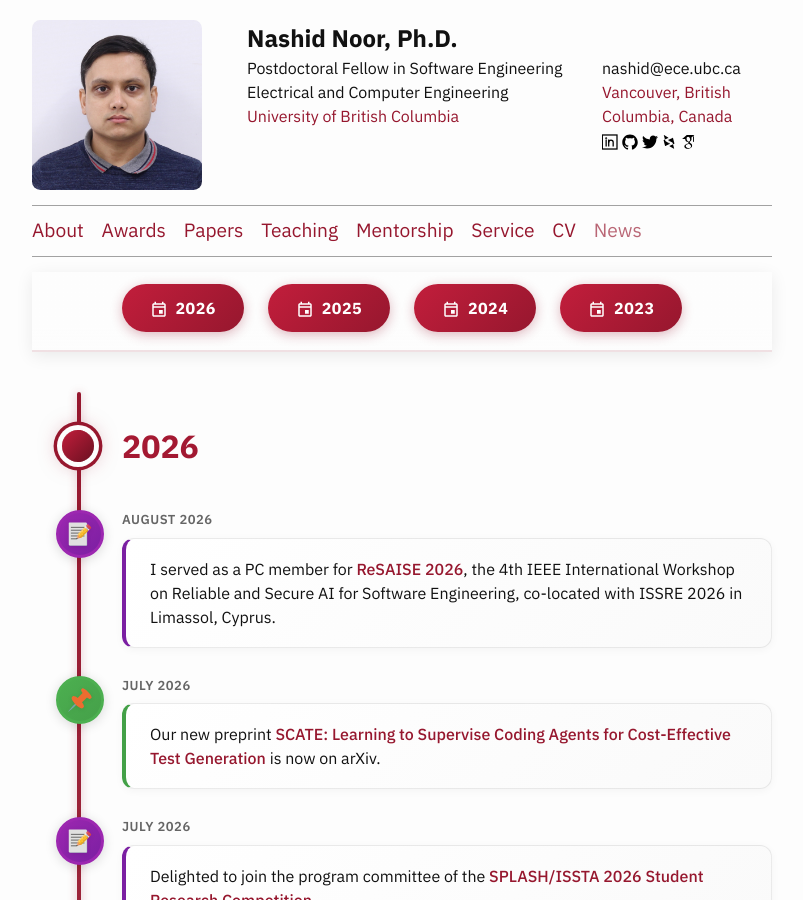
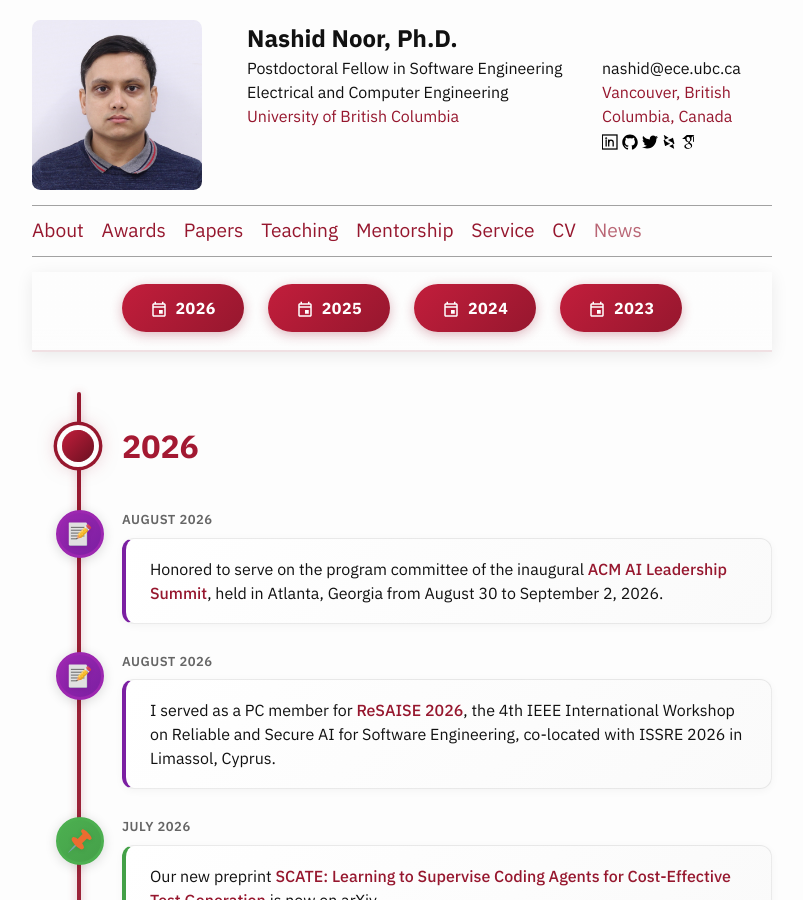
Before and after one commit to nashid/nashid.github.io, a Jekyll site: the page built from nav/news.md, in a window 1280 px wide and 900 px high. Shown: the whole window, without its empty margins (238-1041 px from the left). Built offline with Jekyll 4.4.1, drawn with Linux system fonts in a browser that asks for light colours; the list of posts is cut into pages by our own code.

Commit message:
Add ACM AI Leadership Summit 2026 PC role to services and news

```diff
--- a/_data/services.yml
+++ b/_data/services.yml
@@ -94,6 +94,11 @@
   role: PC Member
   year: 2026
   website: https://resaise.github.io/2026/html/committee.html
+
+- name: ACM AI Leadership Summit 2026
+  role: PC Member
+  year: 2026
+  website: https://aisummit.acm.org/
 
 # 2025
 - name:  Empirical Software Engineering (EMSE)
--- a/nav/news.md
+++ b/nav/news.md
@@ -17,6 +17,16 @@
 <div class="timeline">
 
 <div class="timeline-year" id="year-2026">2026</div>
+
+<div class="timeline-item service">
+  <div class="timeline-icon">
+    <img src="{{ "/resources/images/icon-memo.svg" | prepend: site.baseurl }}" alt="PC">
+  </div>
+  <div class="timeline-date">August 2026</div>
+  <div class="timeline-content">
+    Honored to serve on the program committee of the inaugural <a href="https://aisummit.acm.org/">ACM AI Leadership Summit</a>, held in Atlanta, Georgia from August 30 to September 2, 2026.
+  </div>
+</div>
 
 <div class="timeline-item service">
   <div class="timeline-icon">
```
